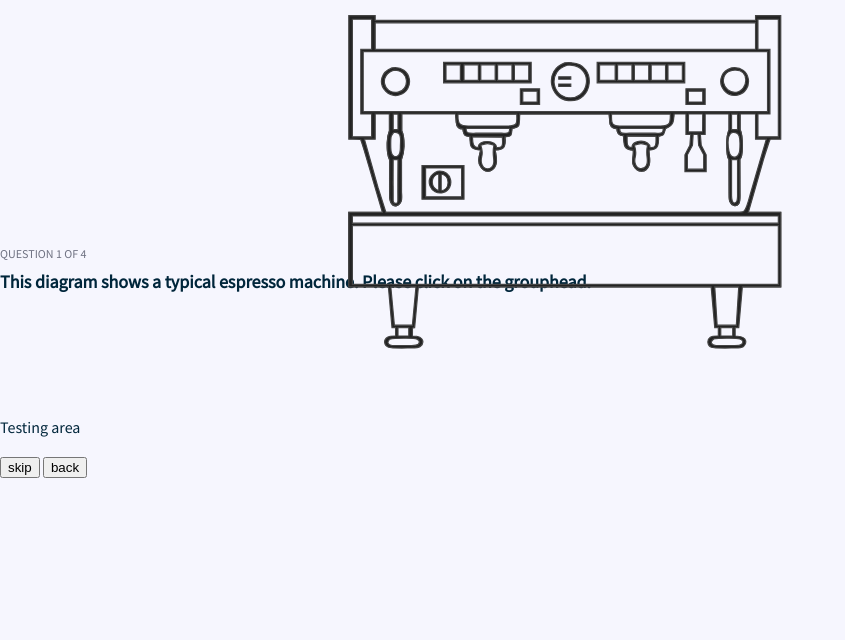
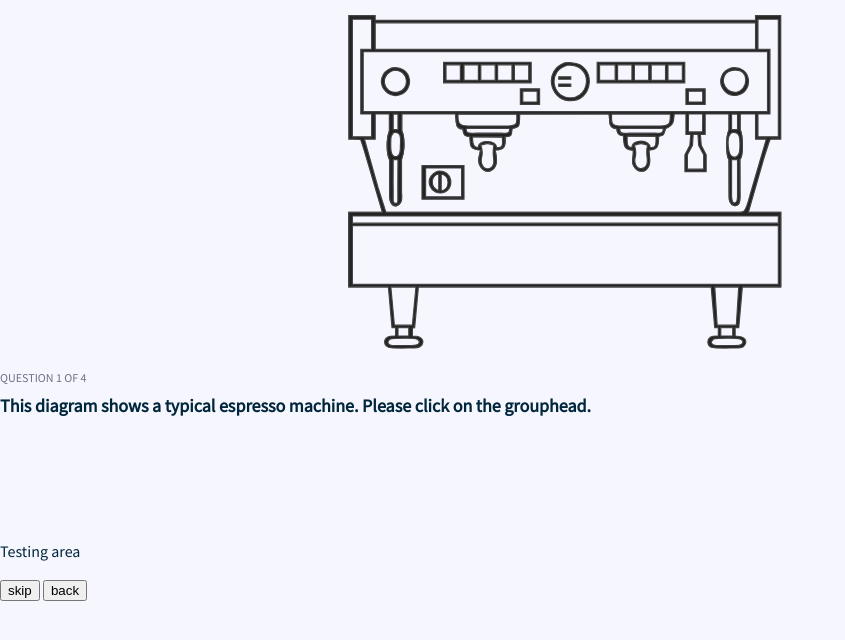
Before and after one commit to hopsyturvy/Naming-of-parts, a plain HTML site: page index.html in a window 1280 px wide. Shown: the top 640 px of the page, without its empty margins (0-845 px from the left). Drawn offline with Linux system fonts and the light colour scheme.

Commit message:
Update group.css

```diff
--- a/group.css
+++ b/group.css
@@ -23,7 +23,7 @@ body {
     text-align: center;
     width: 100%;
     overflow: hidden;
-    height: 65.199mm;
+    height: 97.8mm;
 }
 
 #machinecontainer {
```
